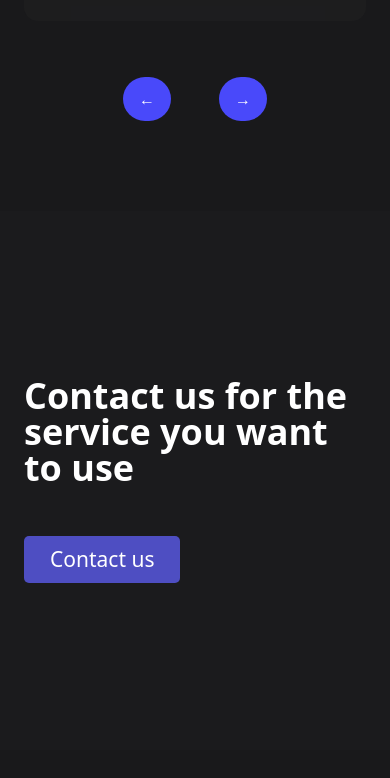
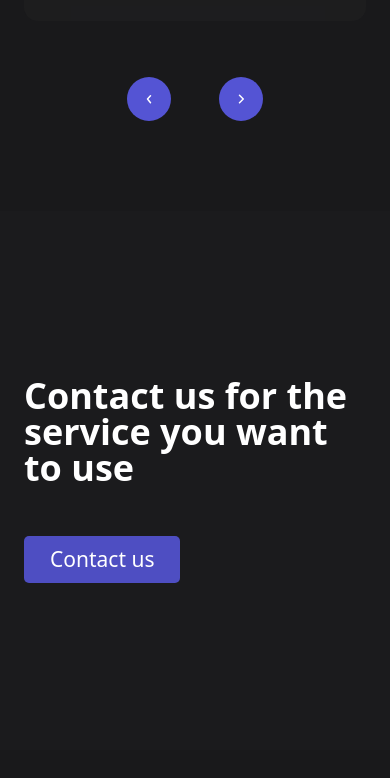
Before and after one commit to Nelson19so/Envo-Digital-Angecy, a website: page index.html in a window 390 px wide. Shown: the part 3802-4580 px from the top of the page. Drawn offline with nearby package versions, Linux system fonts and the light colour scheme.

Commit message:
updated portfolio mobile slide button color and added lef-right caret svg

```diff
--- a/asset/css/main.css
+++ b/asset/css/main.css
@@ -75,6 +75,15 @@ body {
   padding-top: 170px;
 }
 
+/* Caret right - left */
+.arrow-btn {
+  background: #5454d4;
+  color: #ffffff;
+  font-weight: 600;
+  padding: 16px;
+  border-radius: 999px;
+}
+
 /* services page grid screen */
 /* .services-grid-item {
 } */
@@ -92,14 +101,6 @@ body {
   #carousel-buttons {
     display: none;
   }
-}
-
-.arrow-btn {
-  background: rgb(73, 73, 250);
-  color: #ffffff;
-  font-weight: 600;
-  padding: 10px 16px;
-  border-radius: 999px;
 }
 
 @media only screen and (max-width: 1143px) {
--- a/index.html
+++ b/index.html
@@ -659,8 +659,40 @@
             id="carousel-buttons"
             class="flex justify-center gap-12 mt-14 md:my-6 lg:hidden"
           >
-            <button id="prevBtn" class="arrow-btn">←</button>
-            <button id="nextBtn" class="arrow-btn">→</button>
+            <button id="prevBtn" class="arrow-btn">
+              <svg
+                width="12"
+                height="12"
+                viewBox="0 0 12 12"
+                fill="none"
+                xmlns="http://www.w3.org/2000/svg"
+              >
+                <path
+                  d="M7.5 9.75L4.5 6L7.5 2.75"
+                  stroke="#fff"
+                  stroke-width="1.5"
+                  stroke-linecap="round"
+                  stroke-linejoin="round"
+                />
+              </svg>
+            </button>
+            <button id="nextBtn" class="arrow-btn">
+              <svg
+                width="12"
+                height="12"
+                viewBox="0 0 12 12"
+                fill="none"
+                xmlns="http://www.w3.org/2000/svg"
+              >
+                <path
+                  d="M4.5 2.25L8.25 6L4.5 9.75"
+                  stroke="#fff"
+                  stroke-width="1.5"
+                  stroke-linecap="round"
+                  stroke-linejoin="round"
+                />
+              </svg>
+            </button>
           </div>
         </div>
       </section>
```
Also changed, not shown: asset/css/output.css.
